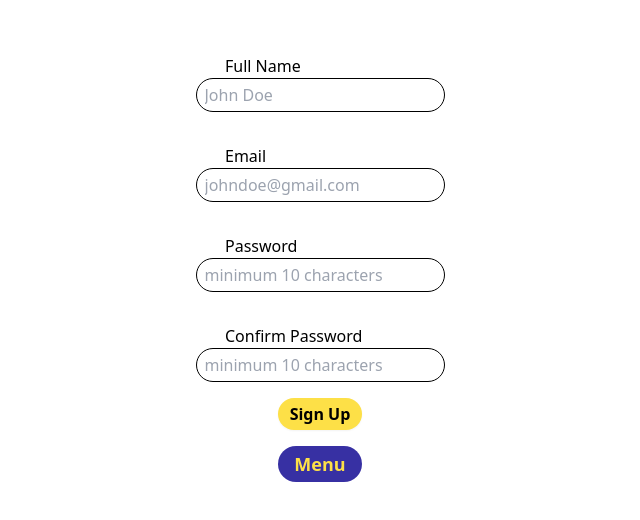
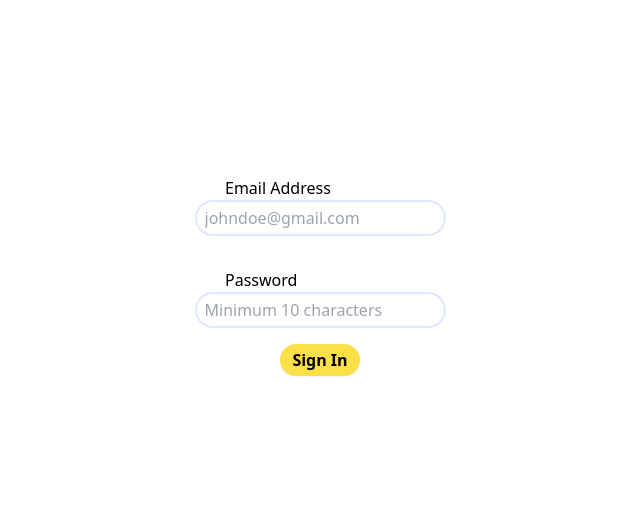
Before and after one commit to curtisbarnard/yoruyaki, a React (Create React App) app in the folder frontend/: page / in a window 1280 px wide. Shown: the part 132-652 px from the top of the page, without its empty margins (320-960 px from the left). Built offline with nearby package versions, Linux system fonts and the light colour scheme.

Commit message:
Login and register components created

```diff
--- a/frontend/src/App.js
+++ b/frontend/src/App.js
@@ -1,5 +1,5 @@
 import Menu from './pages/Menu';
-import Login from './pages/Login';
+import Login from './components/Login';
 import Register from './components/Register';
 import { BrowserRouter as Router, Routes, Route } from 'react-router-dom';
 
@@ -9,6 +9,7 @@ export default function App() {
       <Router>
         <Routes>
           <Route path='/register' element={<Register />} />
+          <Route path='/login' element={<Login />} />
           <Route path='/' element={<Login />} />
           <Route path='/menu' element={<Menu />} />
         </Routes>
--- a/frontend/src/components/Input.js
+++ b/frontend/src/components/Input.js
@@ -5,7 +5,7 @@ export default function Input(props) {
         {props.label}
       </label>
       <input
-        className='px-2 py-1 border border-black rounded-full'
+        className='px-2 py-1 border-2 border-indigo-100 rounded-full focus:outline-indigo-800'
         onChange={props.handleChange}
         placeholder={props.placeholder}
         name={props.name}
--- /dev/null
+++ b/frontend/src/components/Login.js
@@ -0,0 +1,53 @@
+import React, { useEffect, useState } from 'react';
+import Button from './Button';
+import Input from './Input';
+import { Link } from 'react-router-dom';
+
+export default function Login() {
+  // Handling Form State
+  const [formData, setFormData] = useState({
+    email: '',
+    password: '',
+  });
+
+  function handleChange(event) {
+    const { name, value } = event.target;
+    setFormData((prevState) => {
+      return { ...prevState, [name]: value };
+    });
+  }
+
+  // Handling Form submission
+  function handleSubmit(event) {
+    event.preventDefault();
+    console.log(formData);
+  }
+
+  // JSX to be rendered
+  return (
+    <>
+      <form
+        className='w-[190px] h-[100vh] mx-auto flex flex-col justify-center items-center'
+        onSubmit={handleSubmit}
+      >
+        <Input
+          label='Email Address'
+          name='email'
+          placeholder='johndoe@gmail.com'
+          value={formData.email}
+          handleChange={handleChange}
+          type='email'
+        />
+        <Input
+          label='Password'
+          name='password'
+          placeholder='Minimum 10 characters'
+          value={formData.password}
+          handleChange={handleChange}
+          type='password'
+        />
+        <Button title='Sign In' />
+      </form>
+    </>
+  );
+}
--- a/frontend/src/pages/Login.js
+++ /dev/null
@@ -1,93 +0,0 @@
-import React, { useEffect, useState } from 'react';
-import Button from '../components/Button';
-import { Link } from 'react-router-dom';
-
-export default function Login() {
-  // Handling Form State
-  const [formData, setFormData] = useState({
-    name: '',
-    email: '',
-    password: '',
-    passwordConfirm: '',
-  });
-
-  function handleChange(event) {
-    const { name, value } = event.target;
-    setFormData((prevState) => {
-      return { ...prevState, [name]: value };
-    });
-  }
-
-  // Handling Form submission
-  function handleSubmit(event) {
-    event.preventDefault();
-    console.log(formData);
-  }
-
-  // JSX to be rendered
-  return (
-    <>
-      <form
-        className='w-[190px] h-[100vh] mx-auto flex flex-col justify-center items-center'
-        onSubmit={handleSubmit}
-      >
-        <label htmlFor='name' className='self-start'>
-          Full Name
-        </label>
-        <input
-          className='px-2 py-1 border border-black rounded-full'
-          type='text'
-          onChange={handleChange}
-          placeholder='John Doe'
-          name='name'
-          value={formData.name}
-        />
-        <label className='mt-8 self-start' htmlFor='email'>
-          Email
-        </label>
-        <input
-          className='px-2 py-1 border border-black rounded-full'
-          type='email'
-          onChange={handleChange}
-          placeholder='johndoe@gmail.com'
-          name='email'
-          value={formData.email}
-        />
-        <label className='mt-8 self-start' htmlFor='email'>
-          Password
-        </label>
-        <input
-          className='px-2 py-1 border border-black rounded-full'
-          type='password'
-          onChange={handleChange}
-          placeholder='minimum 10 characters'
-          name='password'
-          value={formData.password}
-        />
-        <label className='mt-8 self-start' htmlFor='email'>
-          Confirm Password
-        </label>
-        <input
-          className='px-2 py-1 border border-black rounded-full'
-          type='password'
-          onChange={handleChange}
-          placeholder='minimum 10 characters'
-          name='passwordConfirm'
-          value={formData.passwordConfirm}
-        />
-        {formData.password !== formData.passwordConfirm && (
-          <span className='mt-2 mb-8 text-red-600 font-bold'>
-            Passwords do not match
-          </span>
-        )}
-        <Button title='Sign Up' />{' '}
-        <Link
-          className='px-4 py-1 rounded-full bg-indigo-800 text-yellow-300 font-bold text-lg'
-          to='/menu'
-        >
-          Menu
-        </Link>
-      </form>
-    </>
-  );
-}
```
